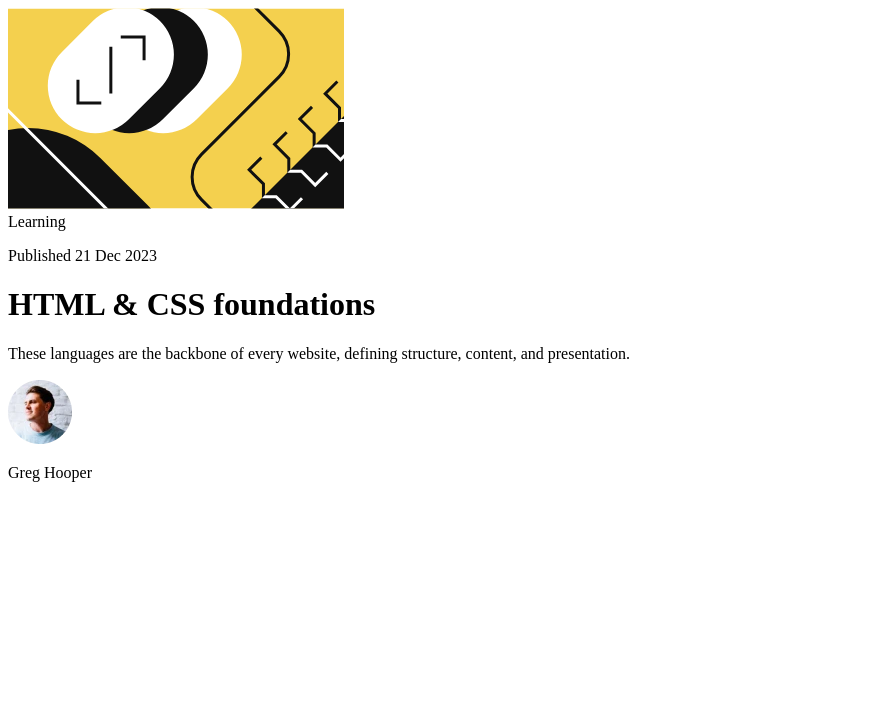
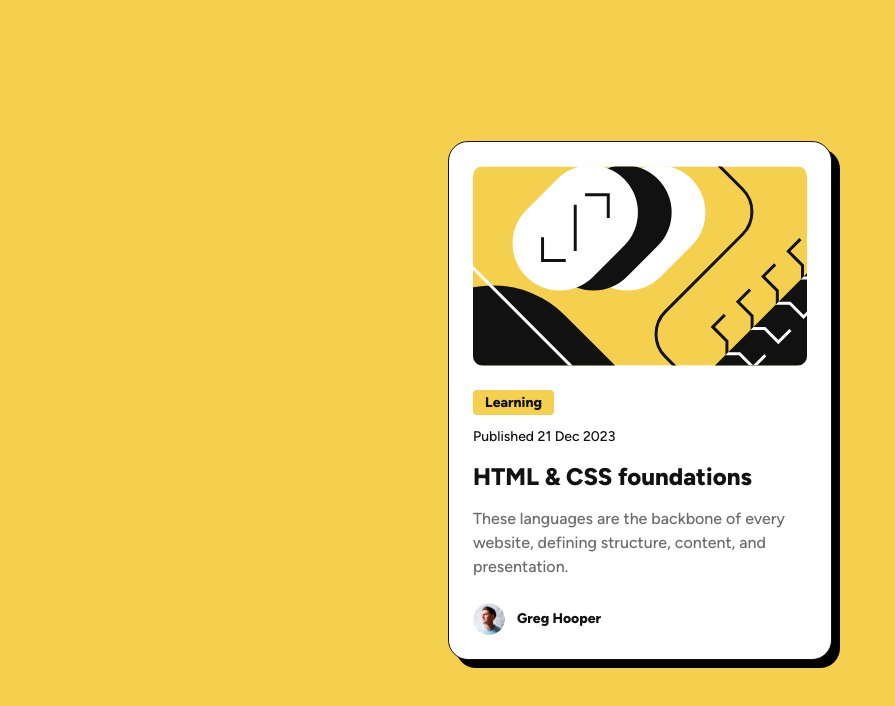
Before and after one commit to ShaunBytes/fem-blog-preview-card, a plain HTML site: page index.html in a window 1280 px wide. Shown: the whole page, without its empty margins (0-895 px from the left). Drawn offline with Linux system fonts and the light colour scheme.

Commit message:
add styles

```diff
--- /dev/null
+++ b/css/style.css
@@ -0,0 +1,134 @@
+@font-face {
+  font-family: "Figtree";
+  src: url("../assets/fonts/Figtree-VariableFont_wght.ttf") format("truetype");
+  font-weight: 100 900;
+  font-style: normal;
+}
+
+@font-face {
+  font-family: "Figtree";
+  src: url("../assets/fonts/Figtree-Italic-VariableFont_wght.ttf")
+    format("truetype");
+  font-weight: 100 900;
+  font-style: italic;
+}
+
+*,
+*::after,
+*::before {
+  box-sizing: border-box;
+  margin: 0;
+  padding: 0;
+}
+
+:root {
+  --clr-yellow: 47 88% 63%;
+  --clr-white: 0 0% 100%;
+  --clr-gray-500: 0 0% 42%;
+  --clr-gray-950: 0 0% 7%;
+
+  --ff-figtree: "Figtree", sans-serif;
+
+  --fw-medium: 500;
+  --fw-extra-bold: 800;
+}
+
+body {
+  width: 100%;
+  min-height: 100vh;
+  font-family: var(--ff-figtree);
+  font-weight: var(--fw-medium);
+  font-size: 1rem;
+  line-height: 1.5;
+  letter-spacing: 0px;
+  background: hsl(var(--clr-yellow));
+  color: hsl(var(--clr-gray-950));
+  padding: 1.5rem;
+  display: flex;
+  align-items: center;
+  justify-content: center;
+}
+
+img {
+  display: block;
+  max-width: 100%;
+}
+
+.card {
+  max-width: 24rem;
+  background: hsl(var(--clr-white));
+  border: 1px solid hsl(var(--clr-gray-950));
+  border-radius: 1.25rem;
+  box-shadow: 0.5rem 0.5rem 0 rgb(0 0 0);
+  padding: 1.5rem;
+}
+
+.card__img-wrapper {
+  border-radius: 0.625rem;
+  overflow: hidden;
+
+  img {
+    height: 200px;
+    object-fit: cover;
+  }
+}
+
+.card__content {
+  margin-block: 1.5rem;
+}
+
+.card__category {
+  background: hsl(var(--clr-yellow));
+  font-weight: var(--fw-extra-bold);
+  font-size: 0.75rem;
+  padding: 0.25rem 0.75rem;
+  border-radius: 0.25rem;
+}
+
+.card__date {
+  font-size: 0.75rem;
+  margin-block: 0.75rem;
+}
+
+.card__title {
+  font-weight: var(--fw-extra-bold);
+  font-size: 1.25rem;
+}
+
+.card__description {
+  color: hsl(var(--clr-gray-500));
+  font-size: 0.875rem;
+  margin-top: 0.75rem;
+}
+
+.card__author {
+  display: flex;
+  align-items: center;
+  gap: 0.75rem;
+  font-weight: var(--fw-extra-bold);
+  font-size: 0.875rem;
+}
+
+.card__author-img {
+  width: 2rem;
+  height: 2rem;
+  border-radius: 50%;
+}
+
+@media screen and (min-width: 23.5rem) {
+  .card__category {
+    font-size: 0.875rem;
+  }
+
+  .card__date {
+    font-size: 0.875rem;
+  }
+
+  .card__title {
+    font-size: 1.5rem;
+  }
+
+  .card__description {
+    font-size: 1rem;
+  }
+}
--- a/index.html
+++ b/index.html
@@ -10,6 +10,7 @@
       href="./assets/images/favicon-32x32.png"
     />
     <title>Frontend Mentor | Blog preview card</title>
+    <link rel="stylesheet" href="css/style.css" />
   </head>
   <body>
     <main>
```
